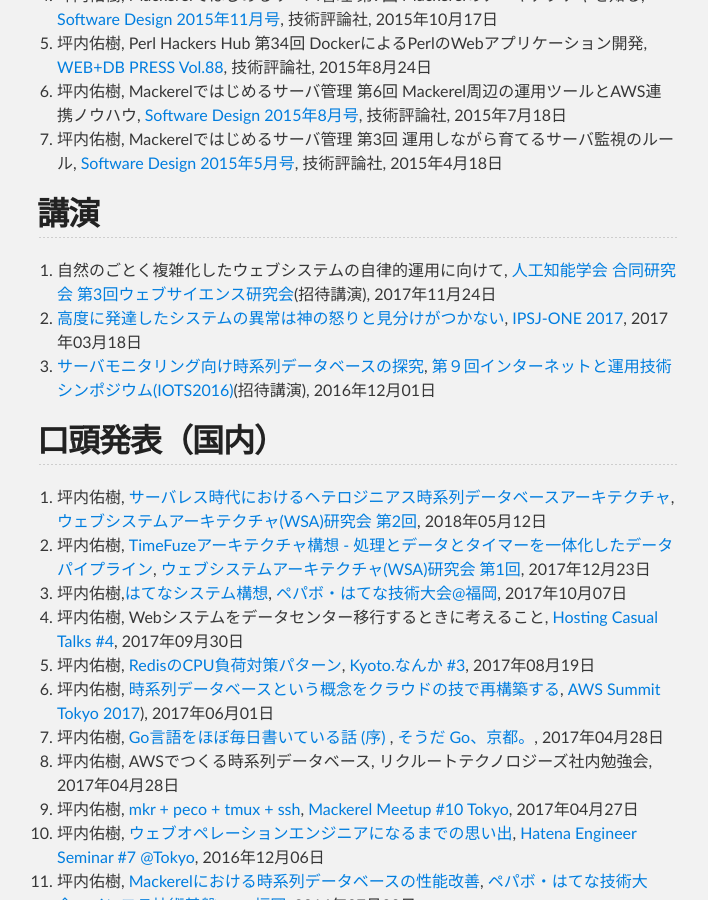
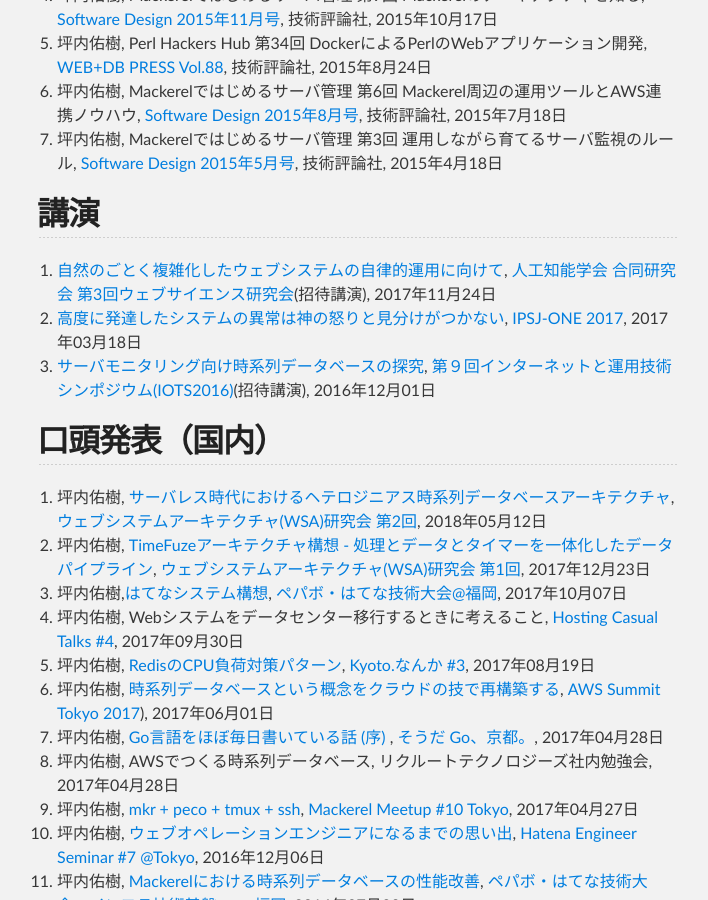
Before and after one commit to yuuki/yuuk.io, a Jekyll site: the page built from index.md, in a window 1280 px wide and 900 px high, scrolled down 1818 px. Shown: the whole window, without its empty margins (283-991 px from the left). Built offline with Jekyll 4.4.1, drawn with Linux system fonts in a browser that asks for light colours; nearby versions of some CDN libraries; part of the change alters nothing that is shown.

```diff
--- a/index.md
+++ b/index.md
@@ -61,7 +61,7 @@ layout: index
 
 ## 講演
 
-1. 自然のごとく複雑化したウェブシステムの自律的運用に向けて, [人工知能学会 合同研究会 第3回ウェブサイエンス研究会](http://www.ai-gakkai.or.jp/sigconf/)(招待講演), 2017年11月24日
+1. [自然のごとく複雑化したウェブシステムの自律的運用に向けて](https://speakerdeck.com/yuukit/experimentable-infrastructure), [人工知能学会 合同研究会 第3回ウェブサイエンス研究会](http://www.ai-gakkai.or.jp/sigconf/)(招待講演), 2017年11月24日
 1. [高度に発達したシステムの異常は神の怒りと見分けがつかない](https://speakerdeck.com/yuukit/ipsj-one-2017-y-uuki), [IPSJ-ONE 2017](http://ipsj-one.org/), 2017年03月18日
 1. [サーバモニタリング向け時系列データベースの探究](https://speakerdeck.com/yuukit/the-study-of-time-series-database-for-server-monitoring), [第９回インターネットと運用技術シンポジウム(IOTS2016)](http://www.iot.ipsj.or.jp/iots/2016)(招待講演), 2016年12月01日
 
```
